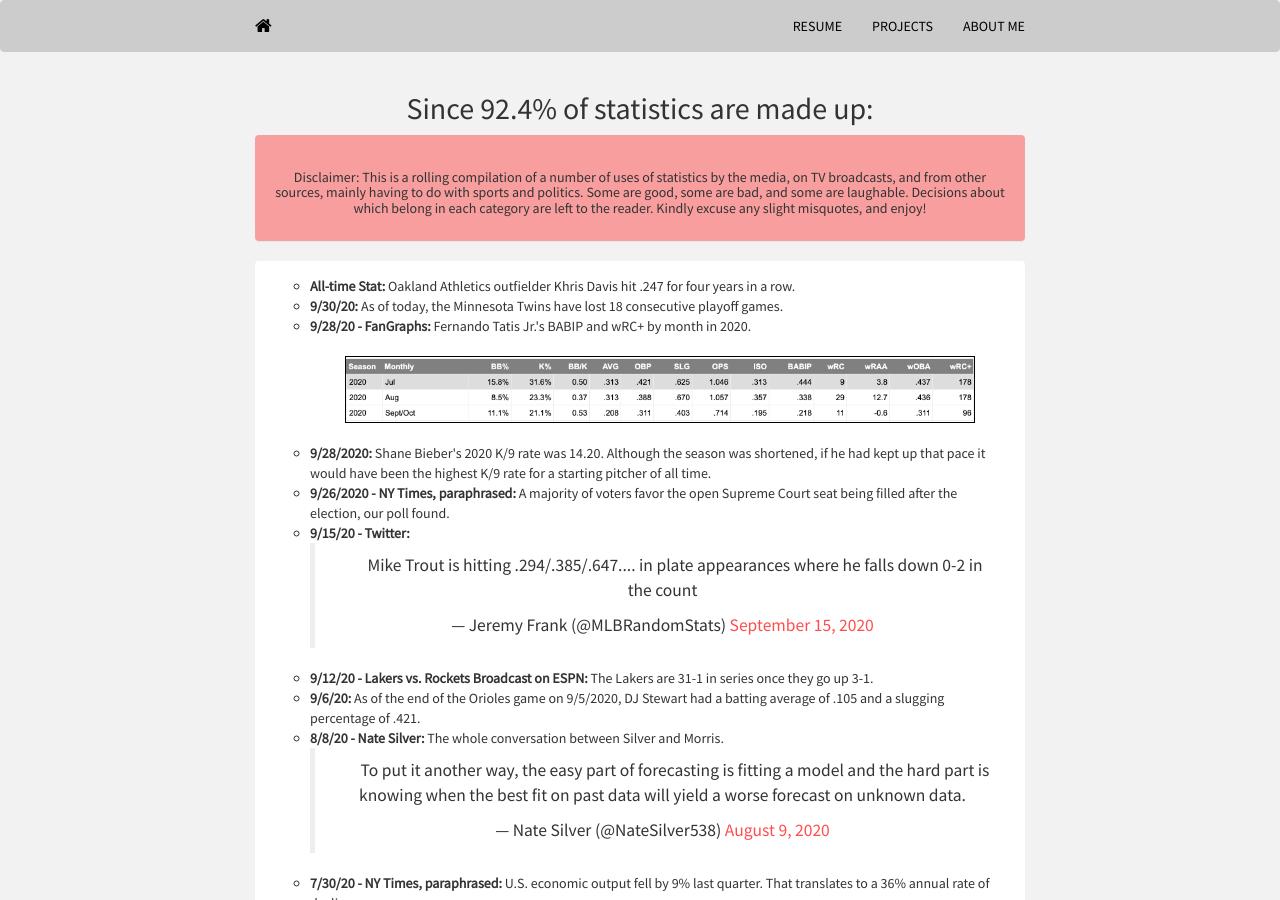
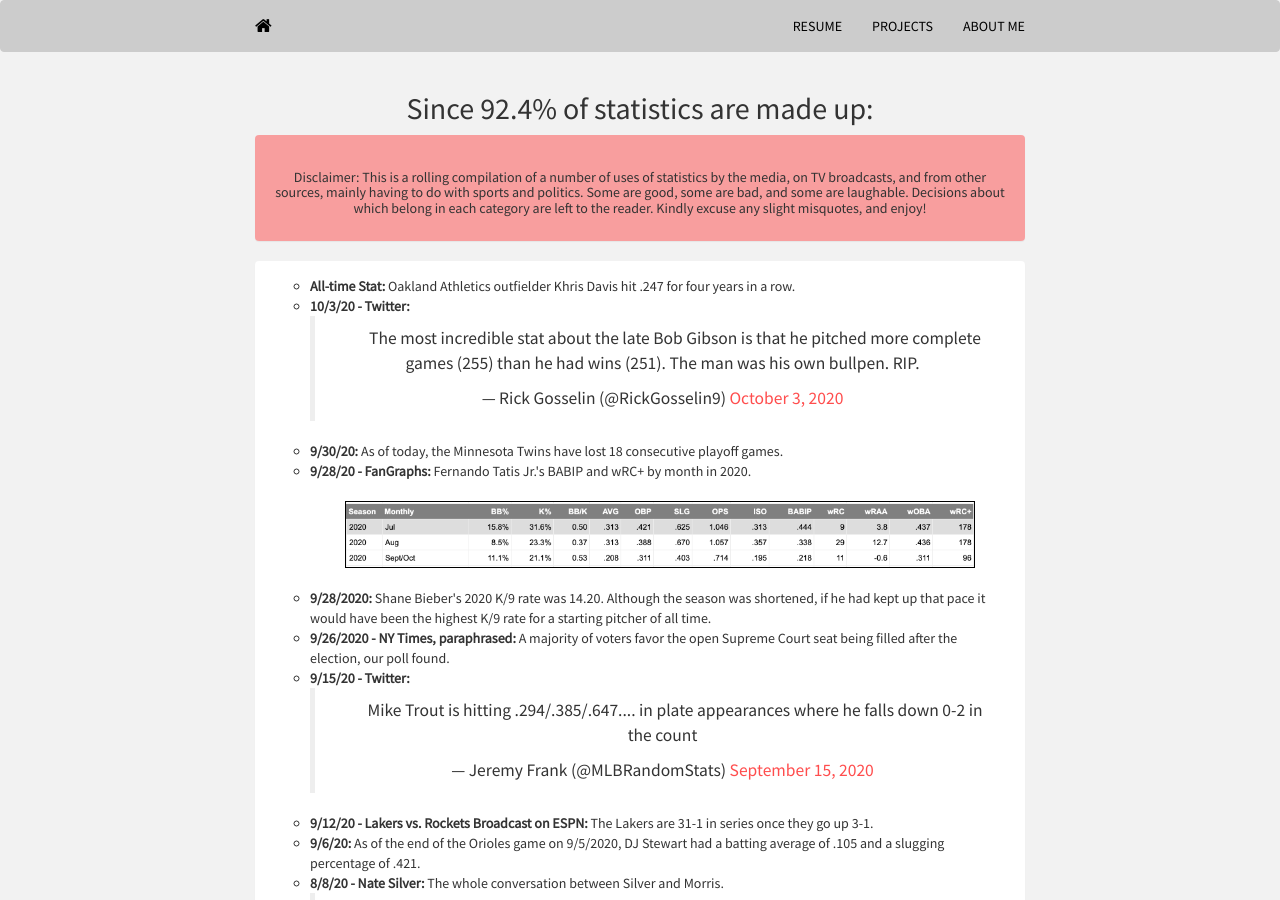
Before and after one commit to mrkaye97/mrkaye97.github.io, a Jekyll site: the page built from stats.html, in a window 1280 px wide and 900 px high. Built offline with Jekyll 4.4.1, drawn with Linux system fonts in a browser that asks for light colours; nearby versions of some CDN libraries; comment, search, counter and statistics services are not loaded.

Commit message:
Update stats.html

```diff
--- a/stats.html
+++ b/stats.html
@@ -32,6 +32,12 @@ Title: Random Stuff
 	    		<div class="panel-body">
 					<ul style="list-style-type:circle">
 					  <li><b>All-time Stat:</b> Oakland Athletics outfielder Khris Davis hit .247 for four years in a row.
+					  <li><b>10/3/20 - Twitter:</b>
+
+					  	<center>
+					  	<blockquote class="twitter-tweet"><p lang="en" dir="ltr">The most incredible stat about the late Bob Gibson is that he pitched more complete games (255) than he had wins (251). The man was his own bullpen. RIP.</p>&mdash; Rick Gosselin (@RickGosselin9) <a href="https://twitter.com/RickGosselin9/status/1312368088499838976?ref_src=twsrc%5Etfw">October 3, 2020</a></blockquote> <script async src="https://platform.twitter.com/widgets.js" charset="utf-8"></script>
+					  </center>
+
 					  <li><b>9/30/20:</b> As of today, the Minnesota Twins have lost 18 consecutive playoff games.
 				  	  <li><b>9/28/20 - FanGraphs:</b> Fernando Tatis Jr.'s BABIP and wRC+ by month in 2020. <br><br>
 
```
